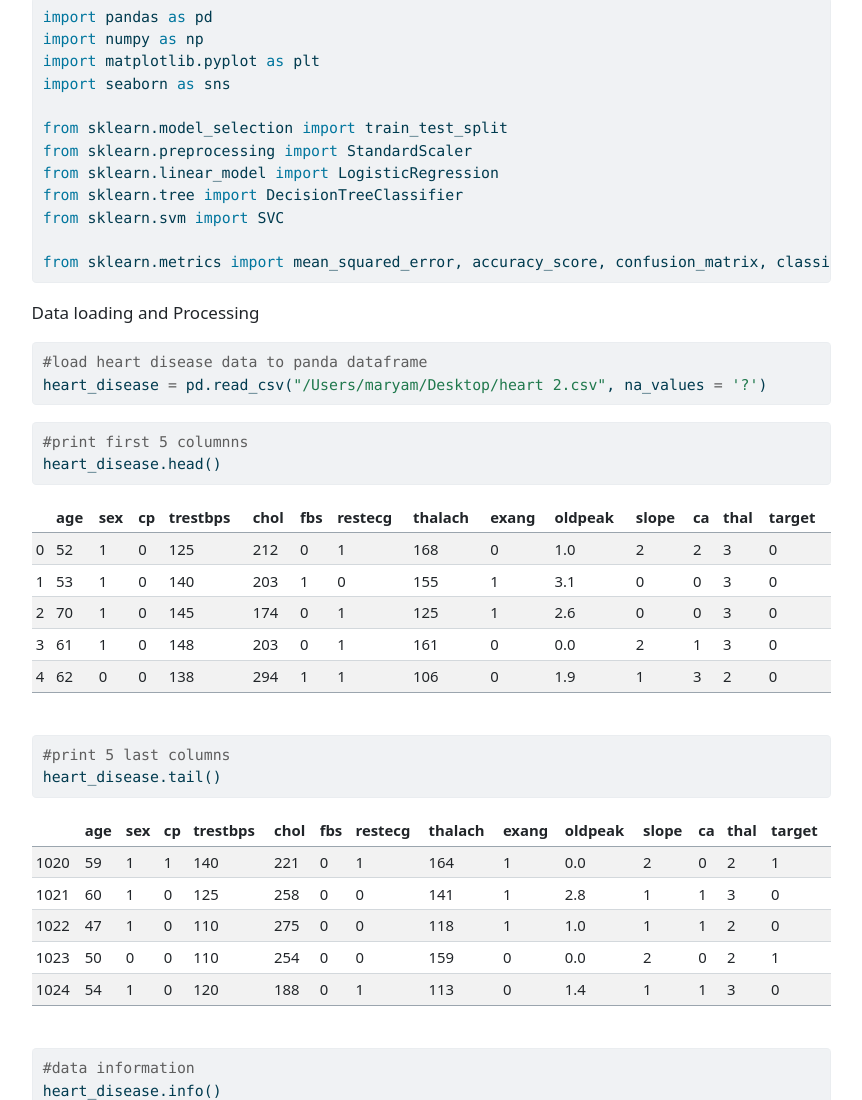
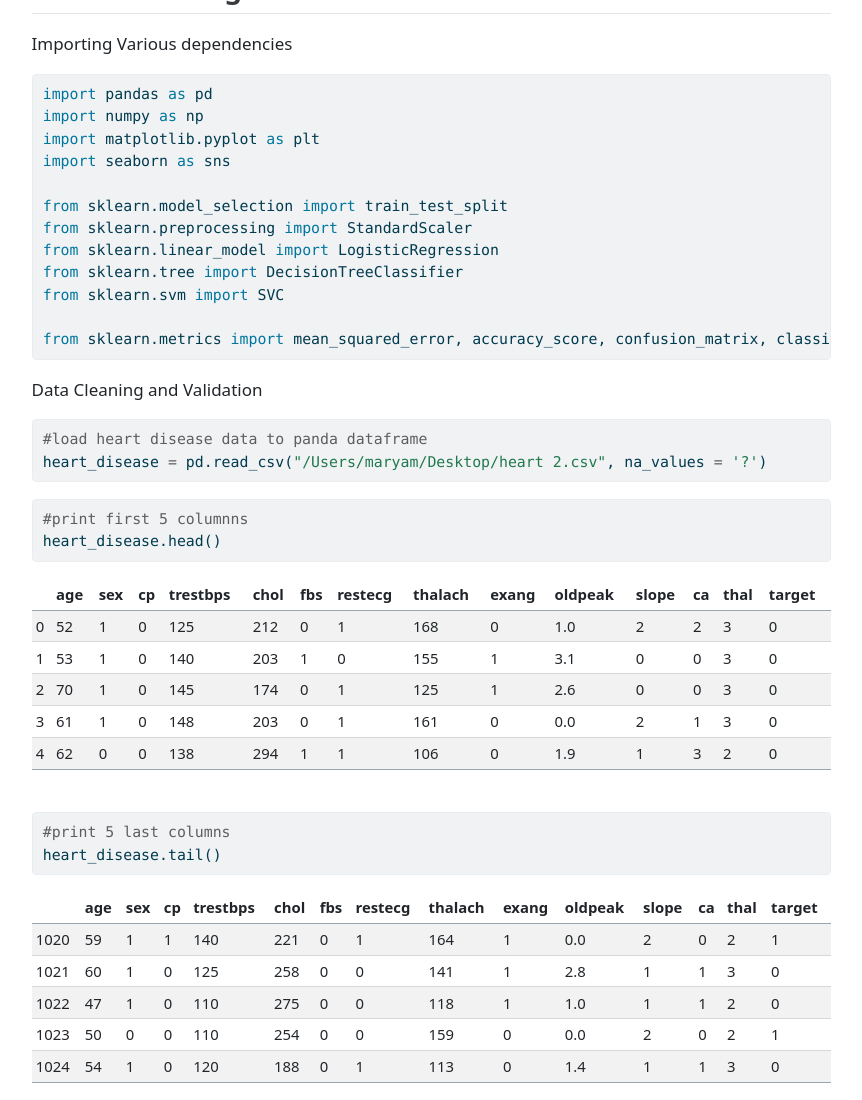
Before and after one commit to ayoblvck/Heart-Disease-prediction, a plain HTML site: page AI-code-notebook.html in a window 1280 px wide. Shown: the part 827-1927 px from the top of the page, without its empty margins (209-1071 px from the left). Drawn offline with nearby package versions, Linux system fonts and the light colour scheme; a script that the page names is missing.

Commit message:
updated file

```diff
--- a/AI-code-notebook.html
+++ b/AI-code-notebook.html
@@ -109,6 +109,9 @@ pre > code.sourceCode > span > a:first-child::before { text-decoration: underlin
 <section id="data-distribution" class="level2">
 <h2 class="anchored" data-anchor-id="data-distribution">Data distribution</h2>
 <p>In predicting or classifying a problem, the data distribution is critical. The dataset shows that heart disease occurred 54.46 percent of the time in the dataset, while no heart disease occurred 45.54 percent of the time. Therefore, it is essential to balance the dataset to avoid overfitting. This assists the model in determining which patterns in the dataset contribute to heart disease and which do not</p>
+</section>
+<section id="model-building" class="level2">
+<h2 class="anchored" data-anchor-id="model-building">Model Building</h2>
 <p>Importing Various dependencies</p>
 <div class="cell" data-execution_count="75">
 <div class="sourceCode cell-code" id="cb1"><pre class="sourceCode python code-with-copy"><code class="sourceCode python"><span id="cb1-1"><a href="#cb1-1" aria-hidden="true" tabindex="-1"></a><span class="im">import</span> pandas <span class="im">as</span> pd </span>
@@ -124,7 +127,7 @@ pre > code.sourceCode > span > a:first-child::before { text-decoration: underlin
 <span id="cb1-11"><a href="#cb1-11" aria-hidden="true" tabindex="-1"></a></span>
 <span id="cb1-12"><a href="#cb1-12" aria-hidden="true" tabindex="-1"></a><span class="im">from</span> sklearn.metrics <span class="im">import</span> mean_squared_error, accuracy_score, confusion_matrix, classification_report</span></code><button title="Copy to Clipboard" class="code-copy-button"><i class="bi"></i></button></pre></div>
 </div>
-<p>Data loading and Processing</p>
+<p>Data Cleaning and Validation</p>
 <div class="cell" data-execution_count="76">
 <div class="sourceCode cell-code" id="cb2"><pre class="sourceCode python code-with-copy"><code class="sourceCode python"><span id="cb2-1"><a href="#cb2-1" aria-hidden="true" tabindex="-1"></a><span class="co">#load heart disease data to panda dataframe</span></span>
 <span id="cb2-2"><a href="#cb2-2" aria-hidden="true" tabindex="-1"></a>heart_disease <span class="op">=</span> pd.read_csv(<span class="st">"/Users/maryam/Desktop/heart 2.csv"</span>, na_values <span class="op">=</span> <span class="st">'?'</span>)</span></code><button title="Copy to Clipboard" class="code-copy-button"><i class="bi"></i></button></pre></div>
```
Also changed, not shown: 1 other file.
